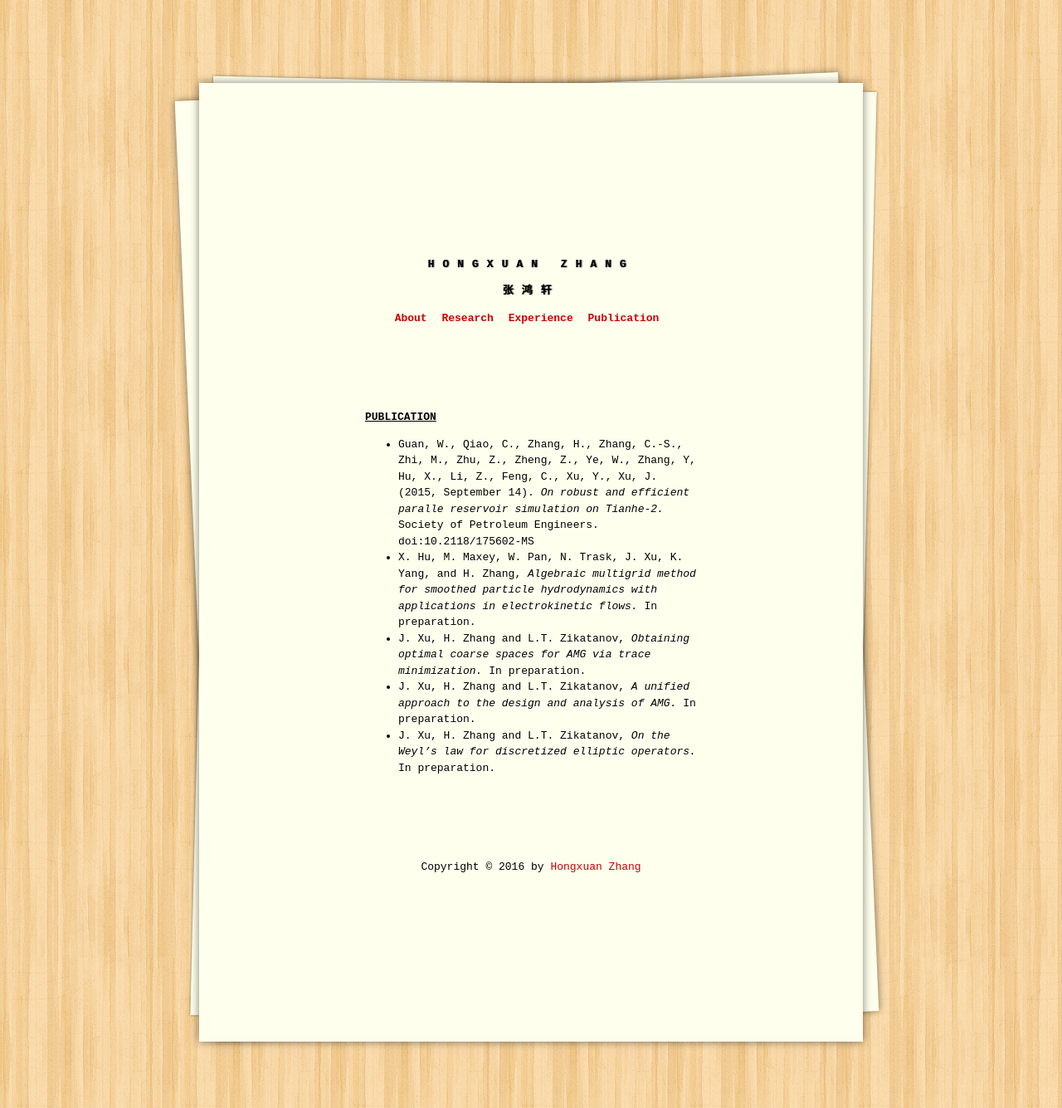
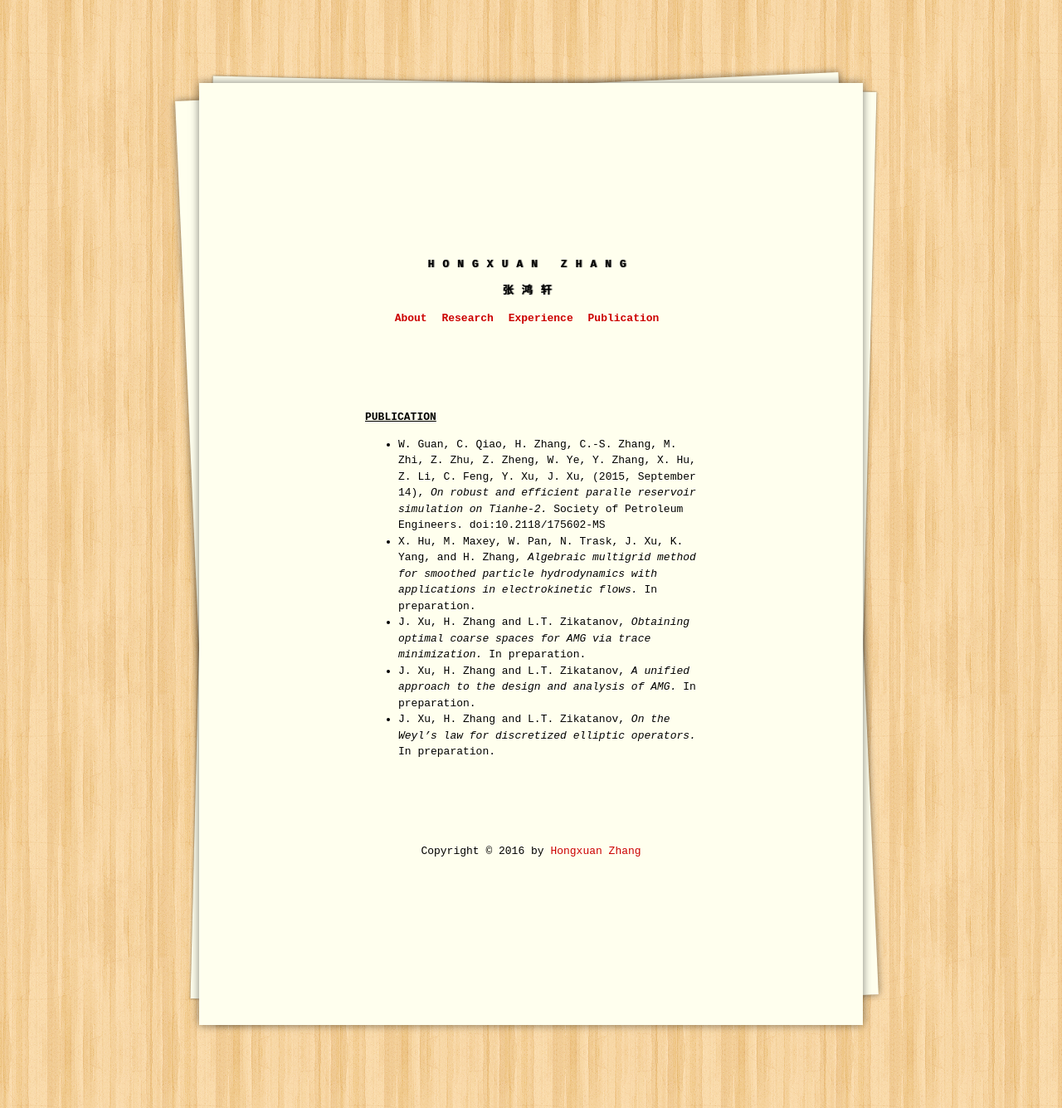
Before and after one commit to zhxsxuan/webpage, a Jekyll site: the page built from publication.md, in a window 1280 px wide. Shown: the whole page at 83% size. Built offline with Jekyll 4.4.1, drawn with Linux system fonts in a browser that asks for light colours.

```diff
--- a/publication.md
+++ b/publication.md
@@ -4,7 +4,7 @@ title: Publication
 permalink: /publication/
 ---
 
-*  Guan, W., Qiao, C., Zhang, H., Zhang, C.-S., Zhi, M., Zhu, Z., Zheng, Z., Ye, W., Zhang, Y, Hu, X., Li, Z., Feng, C., Xu, Y., Xu, J. (2015, September 14). *On robust and efficient paralle reservoir simulation on Tianhe-2.* Society of Petroleum Engineers. doi:10.2118/175602-MS
+*  W. Guan, C. Qiao, H. Zhang, C.-S. Zhang, M. Zhi, Z. Zhu, Z. Zheng, W. Ye, Y. Zhang, X. Hu, Z. Li, C. Feng, Y. Xu, J. Xu, (2015, September 14), *On robust and efficient paralle reservoir simulation on Tianhe-2.* Society of Petroleum Engineers. doi:10.2118/175602-MS
 *  X. Hu, M. Maxey, W. Pan, N. Trask, J. Xu, K. Yang, and H. Zhang, *Algebraic multigrid method for smoothed particle hydrodynamics with applications in electrokinetic flows.* In preparation.
 *  J. Xu, H. Zhang and L.T. Zikatanov, *Obtaining optimal coarse spaces for AMG via trace minimization.* In preparation.
 *  J. Xu, H. Zhang and L.T. Zikatanov, *A unified approach to the design and analysis of AMG.* In preparation.
```
